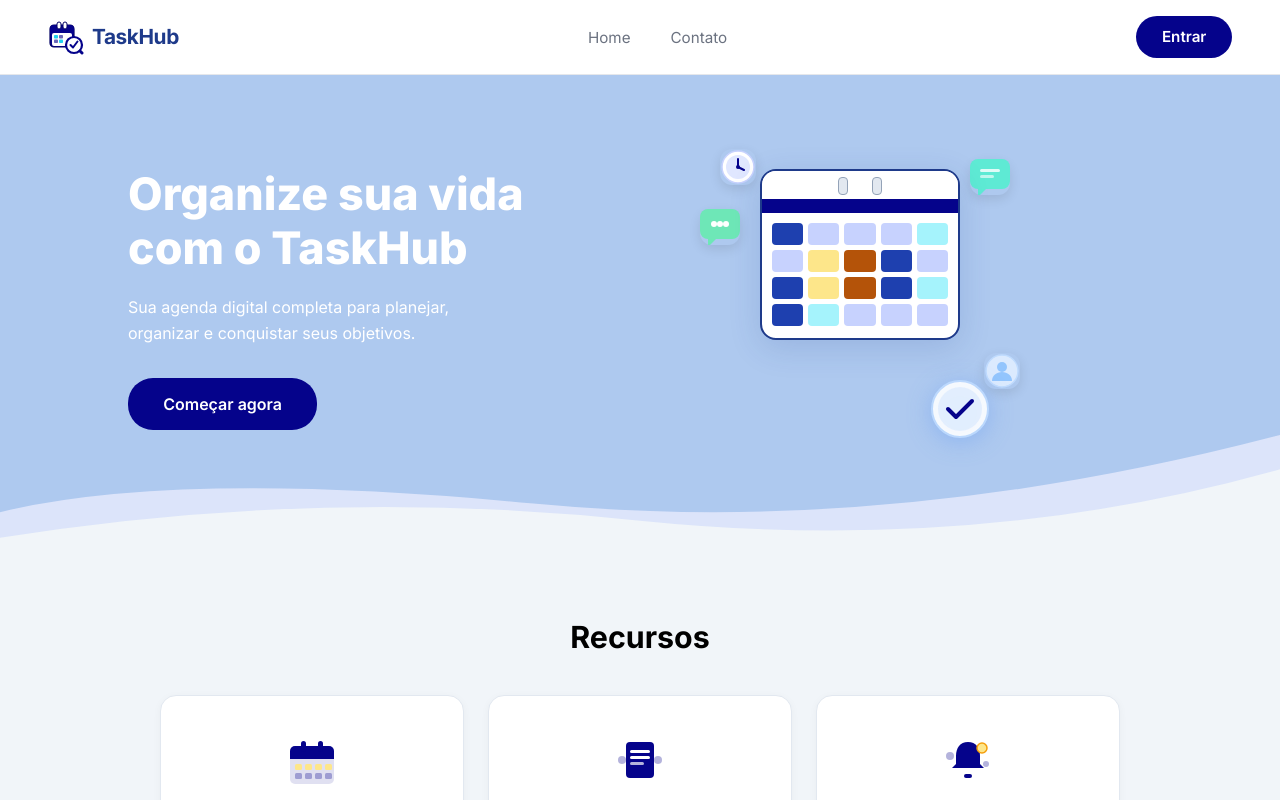
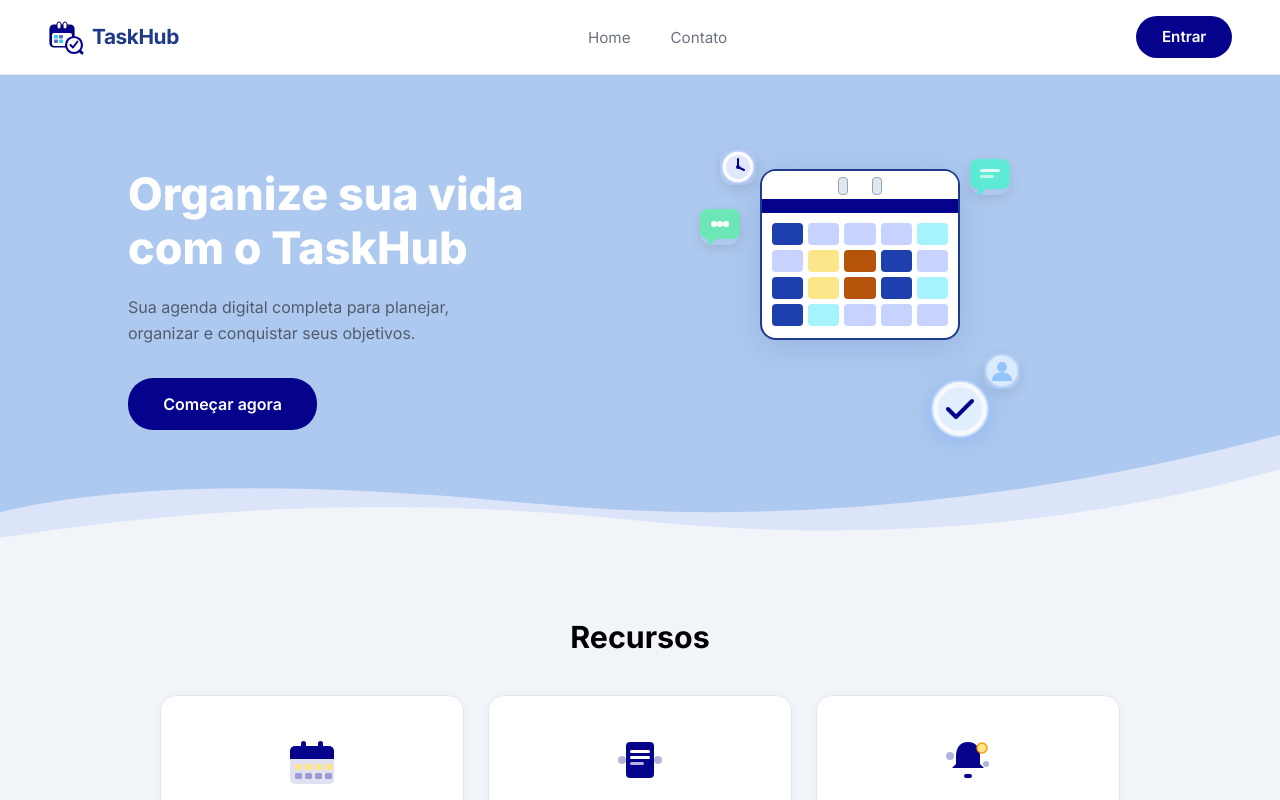
Before and after one commit to i4tsukei/TaskHub, a React (Vite) app in the folder taskhub/: page / in a window 1280 px wide. Shown: the top 800 px of the page. Built offline with nearby package versions, Linux system fonts and the light colour scheme.

Commit message:
atualização dde css

```diff
--- a/taskhub/src/pages/Home.css
+++ b/taskhub/src/pages/Home.css
@@ -39,7 +39,7 @@
 .hero-content h1 {
   font-size: 2.8rem;
   font-weight: 800;
-  color: white;
+  color: rgb(255, 255, 255);
   line-height: 1.2;
   margin: 0 0 1.2rem;
 }
@@ -50,7 +50,7 @@
 
 .hero-content p {
   font-size: 1rem;
-  color: white;
+  color: rgba(0, 0, 0, 0.541);
   margin: 0 0 2rem;
   line-height: 1.6;
   max-width: 340px;
```
